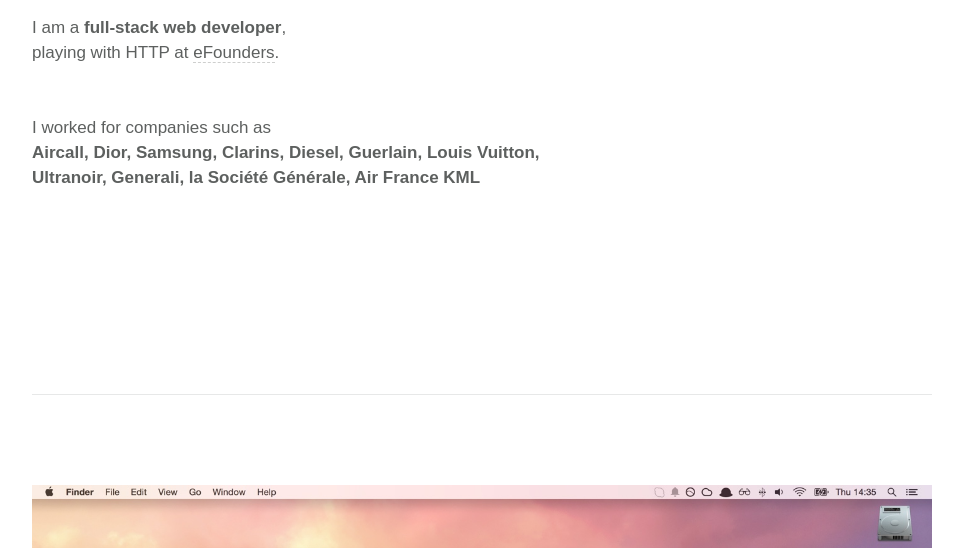
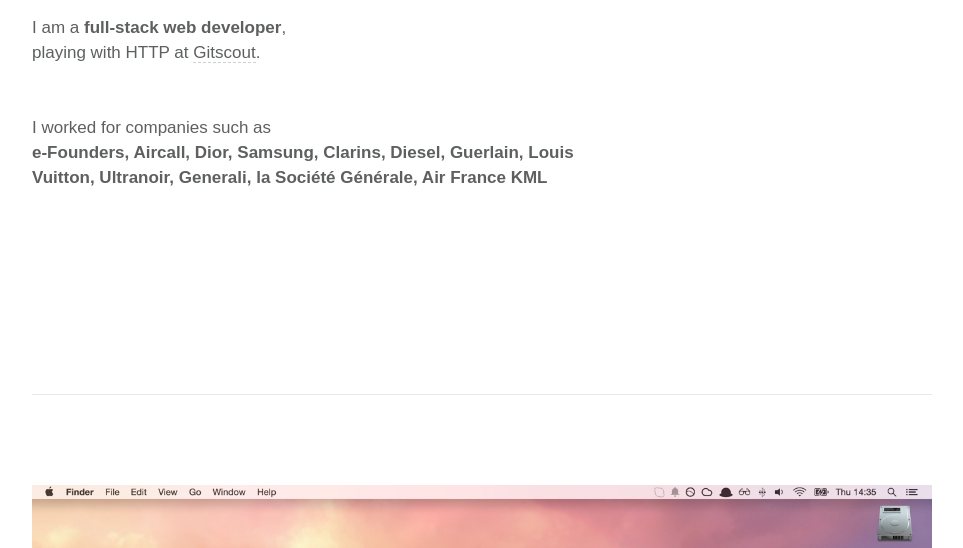
Before and after one commit to michael-lefebvre/michael-lefebvre.github.io, a website: page index.html in a window 1280 px wide. Shown: the part 245-793 px from the top of the page, without its empty margins (158-1121 px from the left). Drawn offline with Linux system fonts and the light colour scheme; a web font is replaced by a local one.

Commit message:
update profile

```diff
--- a/index.html
+++ b/index.html
@@ -47,11 +47,11 @@
         <h1 class="ff-sans fw-extra">Michael Lefebvre</h1>
         <p class="greetings__box__position">
           I am a <strong>full-stack web developer</strong>,<br>
-          playing with HTTP at <a href="http://efounders.co/" target="_blank" class="-co-primary">eFounders</a>.
+          playing with HTTP at <a href="https://gitscout.com/" target="_blank" class="-co-primary">Gitscout</a>.
         </p>
         <p class="greetings__companies">
           I worked for companies such as<br>
-          <span class="ff-serif- fw-bold">Aircall, Dior, Samsung, Clarins, Diesel, Guerlain, Louis Vuitton, Ultranoir, Generali, la Société Générale, Air France KML</span>
+          <span class="ff-serif- fw-bold">e-Founders, Aircall, Dior, Samsung, Clarins, Diesel, Guerlain, Louis Vuitton, Ultranoir, Generali, la Société Générale, Air France KML</span>
         </p>
       </div><!-- /.greetings__box -->
     </div><!-- /.greetings -->
```
